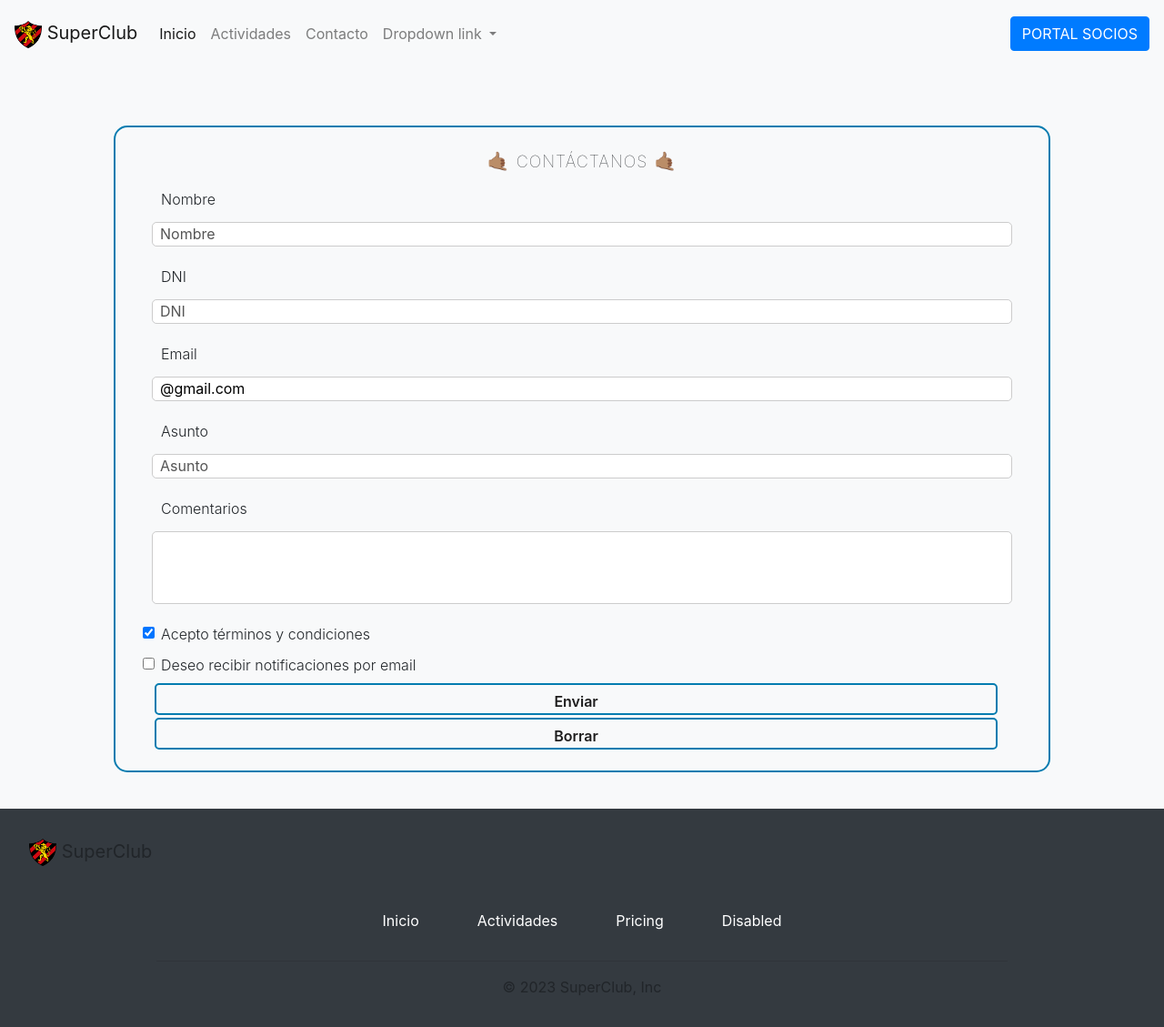
After one commit to RoldanNatalia/CaC23655_Grupo2_AppMyClub, a Django app: page /AppMyClub/contacto in a window 1280 px wide. The commit adds this page. Shown: the whole page at 91% size. Run offline with Django 4.2, Linux system fonts and the light colour scheme; some libraries are stand-ins or nearby versions.

Commit message:
contacto agregado

```diff
--- /dev/null
+++ b/core/static/core/css/formulario.css
@@ -0,0 +1,71 @@
+.form-group-label{
+    display: block;
+    font-size: 16px;
+    font-weight: 300;
+    margin-left:5px;
+    padding: 5px;
+}
+.form-control{
+    border-radius: 5px;
+    border: 1px solid #ccc;
+    width:100%;
+    height: 27px;
+    color:#000;
+    padding-left: 8px;
+}
+.form-check{
+    font-size: 16px;
+    font-weight: 300;
+    margin-left:5px;
+    padding: 5px;
+}
+.form-boton{
+    width:98%;
+    display:block;
+    margin:3px;
+    border-radius: 5px;
+    height: 35px;
+    border: 2px solid rgb(4, 124, 176);
+    background-color:transparent;
+    font-weight: 600;
+    color:rgb(30, 29, 29);
+
+}
+.form-boton:hover{
+    color:#fff;
+    background-color: rgb(4, 124, 176);
+
+}
+
+.formulario-contact{
+    border:2px solid rgb(4, 124, 176);
+    padding:20px 40px;
+
+    border-radius: 15px;
+    margin:40px;
+}
+.formulario-h{
+    font-size: 18px;
+    padding: 5px;
+    text-align: center;
+    font-weight: 100;
+    letter-spacing: 1px;
+    text-transform:uppercase;
+
+}
+.formulario-h::after{
+    content: " 🤙🏽";
+    font-size: 20px;
+}
+.formulario-h::before{
+    content: "🤙🏽 ";
+    font-size: 20px;
+}
+
+.form-control::placeholder{
+    color:#555;
+}
+.form-control-text{
+    height: 80px;
+    resize:none;
+}
--- /dev/null
+++ b/core/static/core/js/contacto.js
@@ -0,0 +1,43 @@
+function validarForm() {
+
+    let isCorrect = true;
+
+    if (document.getElementById("InputName").value.length < 2) {
+        isCorrect = false;
+
+    }
+
+    if (document.getElementById("InputAsunto").value.length < 2) {
+
+        isCorrect = false;
+
+    }
+
+    if (document.getElementById("InputEmail1").value.length < 5) {
+        isCorrect = false;
+    }
+    if (isCorrect) {
+
+        alert("Los datos fueron enviados.");
+
+        return true;
+
+    } else {
+        alert("Por favor, revise los datos ingresados!!");
+        return false
+
+    }
+
+    return isCorrect;
+
+}
+
+function limpiarInput() {
+
+    document.getElementById("InputName").value = "";
+    document.getElementById("InputDNI").value = "";
+    document.getElementById("InputEmail1").value = "";
+    document.getElementById("InputAsunto").value = "";
+    document.getElementById("InputComentario").value = "";
+
+}
--- /dev/null
+++ b/core/templates/core/contacto.html
@@ -0,0 +1,66 @@
+{% extends "core/base2.html" %}
+
+{% load static %}
+
+{% block title %}Contacto{% endblock %}
+
+{% block extra_css %}
+<link rel="stylesheet" href="{% static 'core/css/formulario.css' %}">
+{%endblock%}
+
+{% block content %}
+<br>
+<div class="container">
+    <form class="formulario-contact" onsubmit="return validarForm()" action="https://formspree.io/f/mvoybjql"
+        method="POST">
+        <h2 class="formulario-h">Contáctanos</h2>
+        <div class="form-group">
+            <label class="form-group-label" for="InputName">Nombre</label>
+            <input placeholder="Nombre" size="30" type="text" class="form-control" name="name" id="InputName" required>
+
+        </div>
+        <div class="form-group">
+            <label class="form-group-label" for="InputDNI">DNI</label>
+            <input placeholder="DNI" size="30" type="text" class="form-control" name="dni" id="InputDNI" required>
+
+        </div>
+        <div class="form-group">
+            <label class="form-group-label" for="InputEmail1">Email</label>
+            <input value="@gmail.com" type="email" class="form-control" name="email" id="InputEmail1" required>
+
+        </div>
+        <div class="form-group">
+            <label class="form-group-label" for="InputAsunto">Asunto</label>
+            <input placeholder="Asunto" type="text" class="form-control" name="asunto" id="InputAsunto" required>
+
+        </div>
+        <div class="form-group">
+            <label class="form-group-label" for="InputComentario">Comentarios</label>
+            <textarea rows="5" type="textarea" name="Mensaje" class="form-control form-control-text"
+                id="InputComentario"> </textarea>
+        </div>
+        <!--Checks-->
+        <div class="form-check">
+            <input class="form-check-input" type="checkbox" name="terminos" value="" id="flexCheckChecked" checked>
+            <label class="form-check-label" for="flexCheckChecked">
+                Acepto términos y condiciones
+            </label>
+        </div>
+        <div class="form-check">
+            <input class="form-check-input" type="checkbox" name="noti" value="" id="flexCheckDefault">
+            <label class="form-check-label" for="flexCheckDefault">
+                Deseo recibir notificaciones por email
+            </label>
+        </div>
+
+
+        <button type="submit" class="btn btn-primary form-boton" value="enviar">Enviar</button>
+        <button type="reset" class="btn btn-primary form-boton" value="reiniciar">Borrar</button>
+    </form>
+
+</div>
+{% endblock %}
+
+{% block extra_js %}
+<script src="{% static 'core/js/contacto.js' %}"></script>
+{%endblock%}
--- a/core/templates/core/header.html
+++ b/core/templates/core/header.html
@@ -16,7 +16,7 @@
           <a class="nav-link" href="{% url 'actividades' %}">Actividades</a>
         </li>
         <li class="nav-item">
-          <a class="nav-link" href="#">CONTACTO</a>
+          <a class="nav-link" href="{% url 'core-contacto' %}">Contacto</a>
         </li>
         <li class="nav-item dropdown">
           <a class="nav-link dropdown-toggle" href="#" id="navbarDropdownMenuLink" data-toggle="dropdown" aria-haspopup="true" aria-expanded="false">
--- a/core/urls.py
+++ b/core/urls.py
@@ -4,6 +4,7 @@ from . import views
 urlpatterns = [
     path('', views.index, name='index'),
     path('actividades',views.actividades, name='actividades'),
-    path('actividades/<str:actividad>', views.actividad, name="detalle_actividad")
+    path('actividades/<str:actividad>', views.actividad, name="detalle_actividad"),
+    path('contacto',views.contacto,name="core-contacto")
 
 ]
--- a/core/views.py
+++ b/core/views.py
@@ -31,3 +31,6 @@ def index(request):
     context = {}
 
     return render(request,"core/index.html",context)
+
+def contacto(request):
+    return render(request,'core/contacto.html')
```
